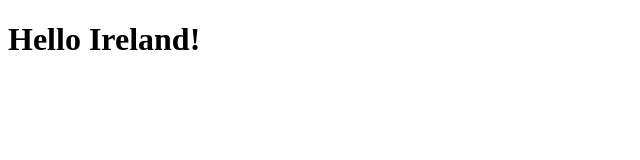
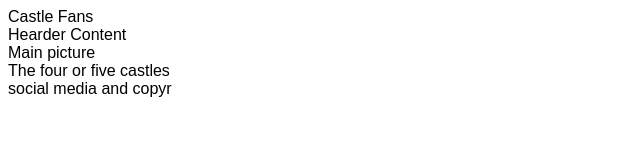
Before and after one commit to Carlitos000/my-castle-template, a plain HTML site: page index.html in a window 1280 px wide. Shown: the whole page, without its empty margins (0-640 px from the left). Drawn offline with Linux system fonts and the light colour scheme.

Commit message:
Add core structure for home page

```diff
--- a/assets/css/style.css
+++ b/assets/css/style.css
@@ -0,0 +1,3 @@
+body{
+    font-family: Arial, Helvetica, sans-serif;
+}
--- a/index.html
+++ b/index.html
@@ -4,9 +4,16 @@
     <meta charset="UTF-8">
     <meta http-equiv="X-UA-Compatible" content="IE=edge">
     <meta name="viewport" content="width=device-width, initial-scale=1.0">
-    <title>Document</title>
+    <meta name="description" content="Website for people who are fans of castles in Ireland and their history">
+    <meta name="keywords" content="castle, history, Ireland, castles fans, lord">
+
+    <link rel="stylesheet" href="assets/css/style.css"
+    <title>Castle Fans</title>
 </head>
 <body>
-    <h1>Hello Ireland!</h1>
+    <header>Hearder Content</header>
+    <section>Main picture</picture></section>
+    <section>The four or five castles</section>
+    <footer> social media and copyr</footer>
 </body>
 </html>
```
